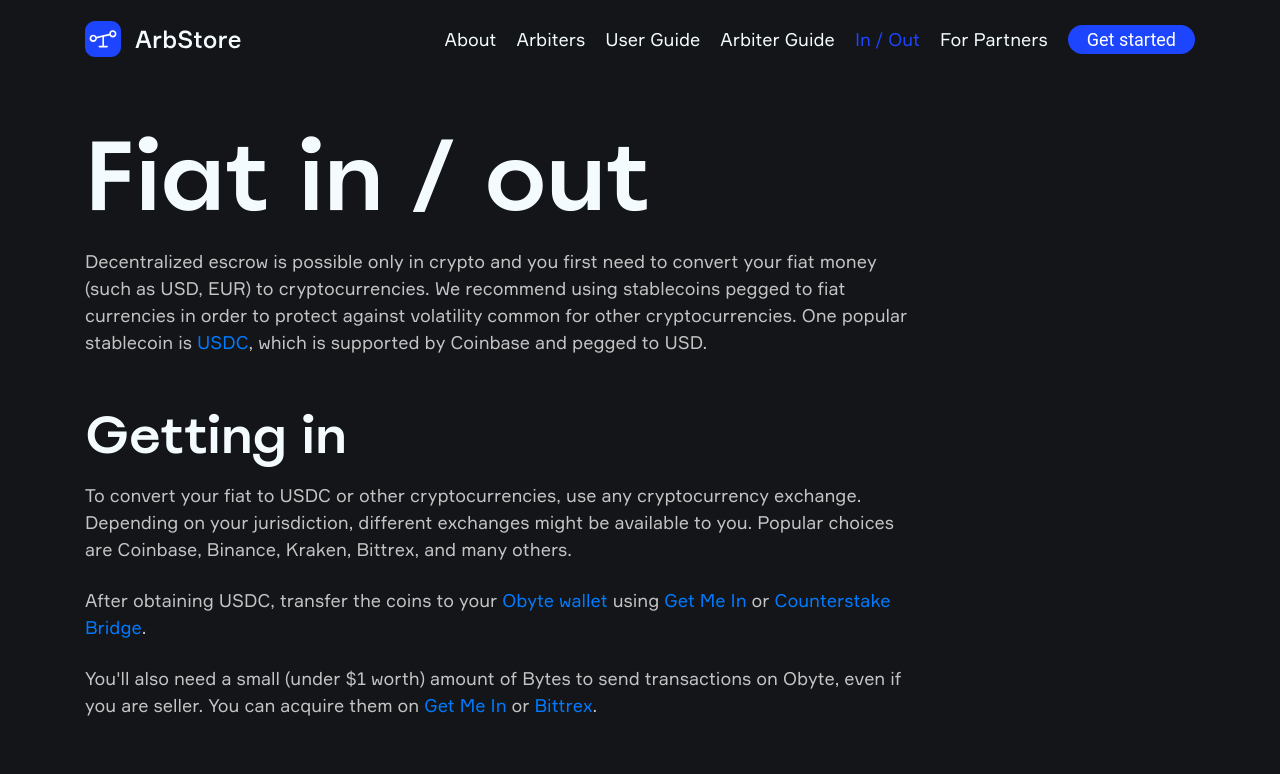
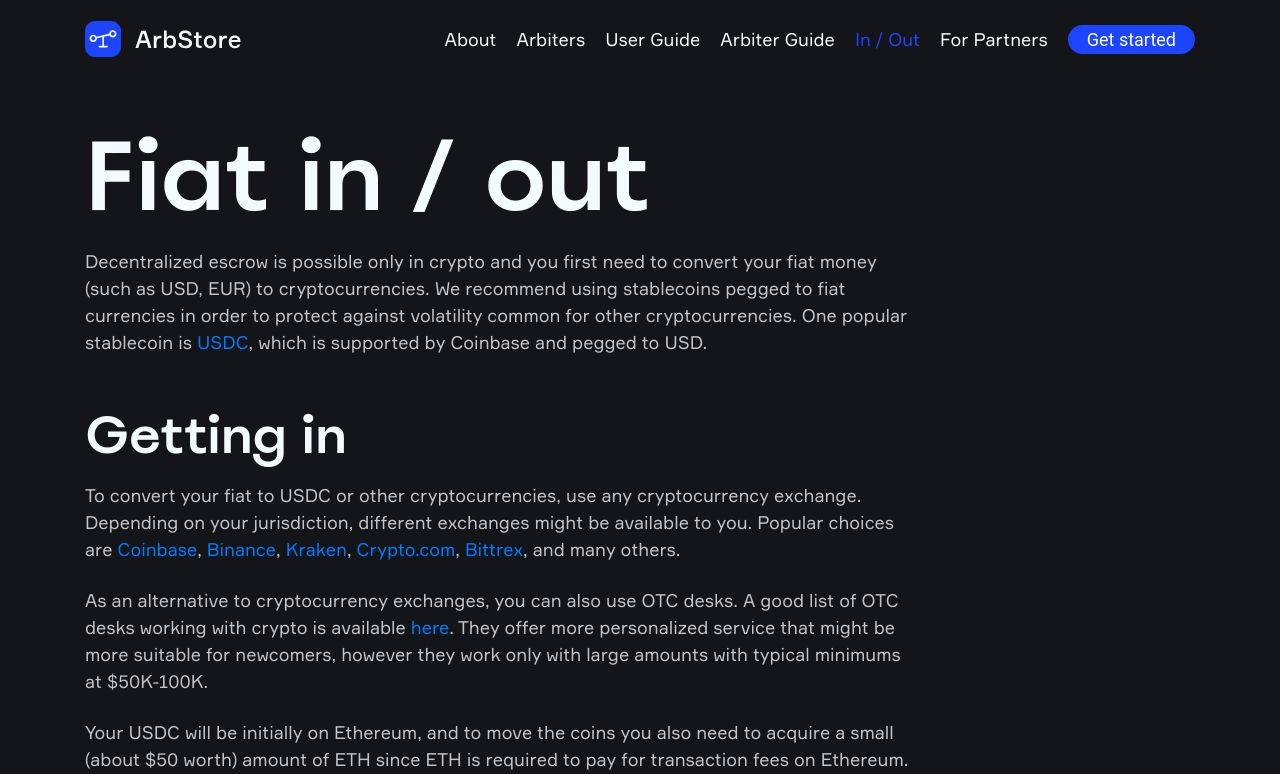
Before and after one commit to byteball/arbstore_front, a Vue app: page /fiat-in-out in a window 1280 px wide. Shown: the top 774 px of the page. Built offline with nearby package versions, Linux system fonts and the light colour scheme; no server answers; what @kyvg/vue3-notification would draw is missing.

Commit message:
in/out text

```diff
--- a/src/views/Fiat-in-out.vue
+++ b/src/views/Fiat-in-out.vue
@@ -16,13 +16,25 @@
       </div>
       <div class="row">
         <div class="col-lg-9 f-18 mt-2 color-2">
-          To convert your fiat to USDC or other cryptocurrencies, use any cryptocurrency exchange. Depending on your jurisdiction, different exchanges might be available to you. Popular choices are Coinbase, Binance, Kraken, Bittrex, and many others.
+          To convert your fiat to USDC or other cryptocurrencies, use any cryptocurrency exchange. Depending on your jurisdiction, different exchanges might be available to you. Popular choices are
+          <a href="https://coinbase.com/" target="_blank" rel="noopener nofollow">Coinbase</a>,
+          <a href="https://binance.com/" target="_blank" rel="noopener nofollow">Binance</a>,
+          <a href="https://kraken.com/" target="_blank" rel="noopener nofollow">Kraken</a>,
+          <a href="https://crypto.com/" target="_blank" rel="noopener nofollow">Crypto.com</a>,
+          <a href="https://global.bittrex.com/" target="_blank" rel="noopener nofollow">Bittrex</a>,
+          and many others.
+        </div>
+        <div class="col-lg-9 f-18 mt-4 color-2">
+          As an alternative to cryptocurrency exchanges, you can also use OTC desks. A good list of OTC desks working with crypto is available <a href="https://dezentralizedfinance.com/crypto-otc-trading/" target="_blank" rel="noopener nofollow">here</a>. They offer more personalized service that might be more suitable for newcomers, however they work only with large amounts with typical minimums at $50K-100K.
+        </div>
+        <div class="col-lg-9 f-18 mt-4 color-2">
+          Your USDC will be initially on Ethereum, and to move the coins you also need to acquire a small (about $50 worth) amount of ETH since ETH is required to pay for transaction fees on Ethereum. You can buy ETH on any cryptocurrency exchange including those listed above.
         </div>
         <div class="col-lg-9 f-18 mt-4 color-2">
           After obtaining USDC, transfer the coins to your <a href="https://obyte.org" target="_blank" rel="noopener">Obyte wallet</a> using <a href="https://getmein.ooo" target="_blank" rel="noopener">Get Me In</a> or <a href="https://counterstake.org" target="_blank" rel="noopener">Counterstake Bridge</a>.
         </div>
         <div class="col-lg-9 f-18 mt-4 color-2">
-          You'll also need a small (under $1 worth) amount of Bytes to send transactions on Obyte, even if you are seller. You can acquire them on <a href="https://getmein.ooo" target="_blank" rel="noopener">Get Me In</a> or <a href="https://global.bittrex.com/trade/gbyte-btc" target="_blank" rel="noopener">Bittrex</a>.
+          You'll also need a small (under $1 worth) amount of Bytes to send transactions on Obyte, even if you are seller. You can acquire them on <a href="https://getmein.ooo" target="_blank" rel="noopener">Get Me In</a> or <a href="https://global.bittrex.com/trade/gbyte-btc" target="_blank" rel="noopener nofollow">Bittrex</a>.
         </div>
       </div>
       <div class="row">
@@ -32,7 +44,7 @@
       </div>
       <div class="row">
         <div class="col-lg-9 f-18 mt-2 color-2">
-          If you are a seller and have received stablecoins from a smart contract, you need to do the reverse operations to get fiat money: transfer the coins from Obyte to Ethereum using <a href="https://counterstake.org" target="_blank" rel="noopener">Counterstake Bridge</a>, then sell them for fiat on any cryptocurrency exchange, and withdraw fiat to your bank account.
+          If you are a seller and have received stablecoins from a smart contract, you need to do the reverse operations to get fiat money: transfer the coins from Obyte to Ethereum using <a href="https://counterstake.org" target="_blank" rel="noopener">Counterstake Bridge</a>, then sell them for fiat on any cryptocurrency exchange (or OTC desk), and withdraw fiat to your bank account.
         </div>
         <div class="col-lg-9 f-18 mt-4 color-2">
           If you are both a buyer and a seller in different contracts (with suppliers and customers), you don't need to go to fiat all too often and can save on conversion costs.
```
